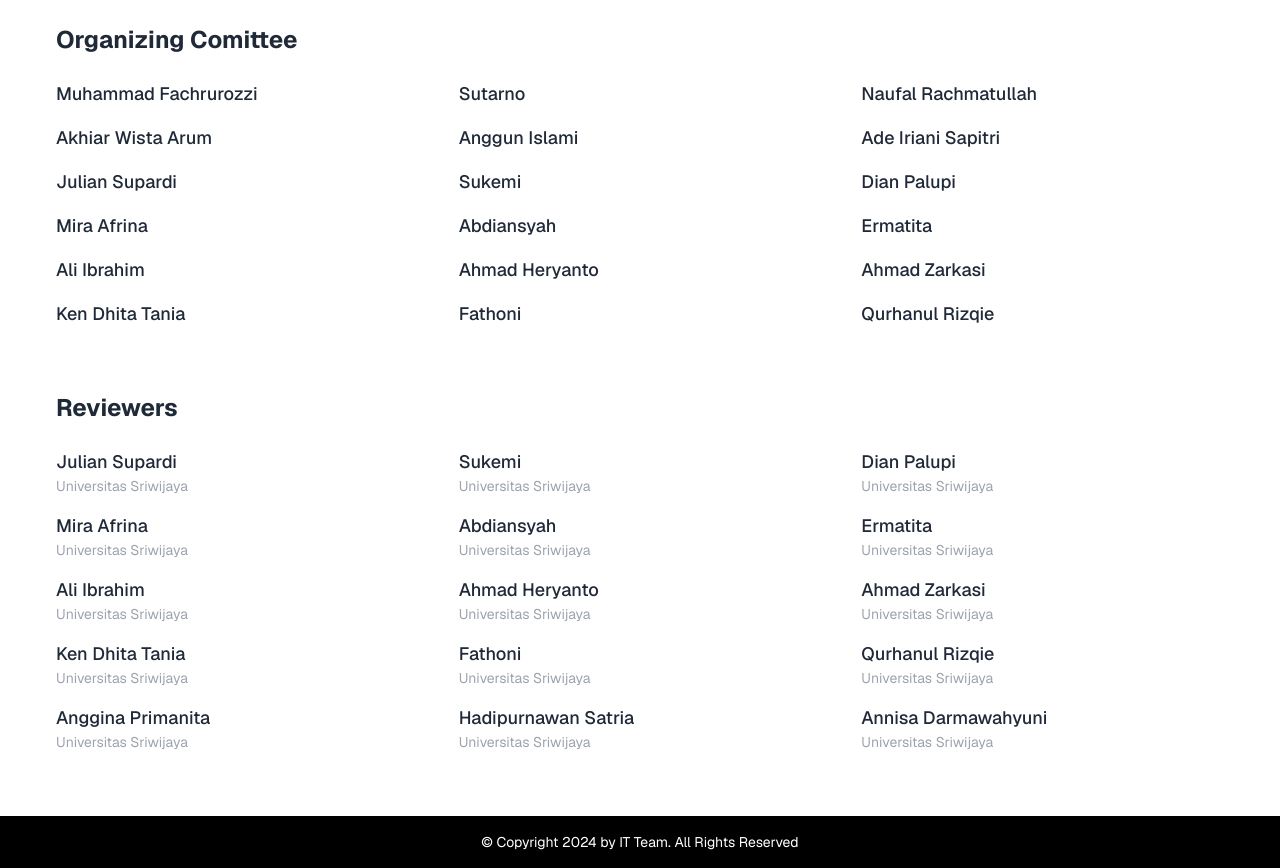
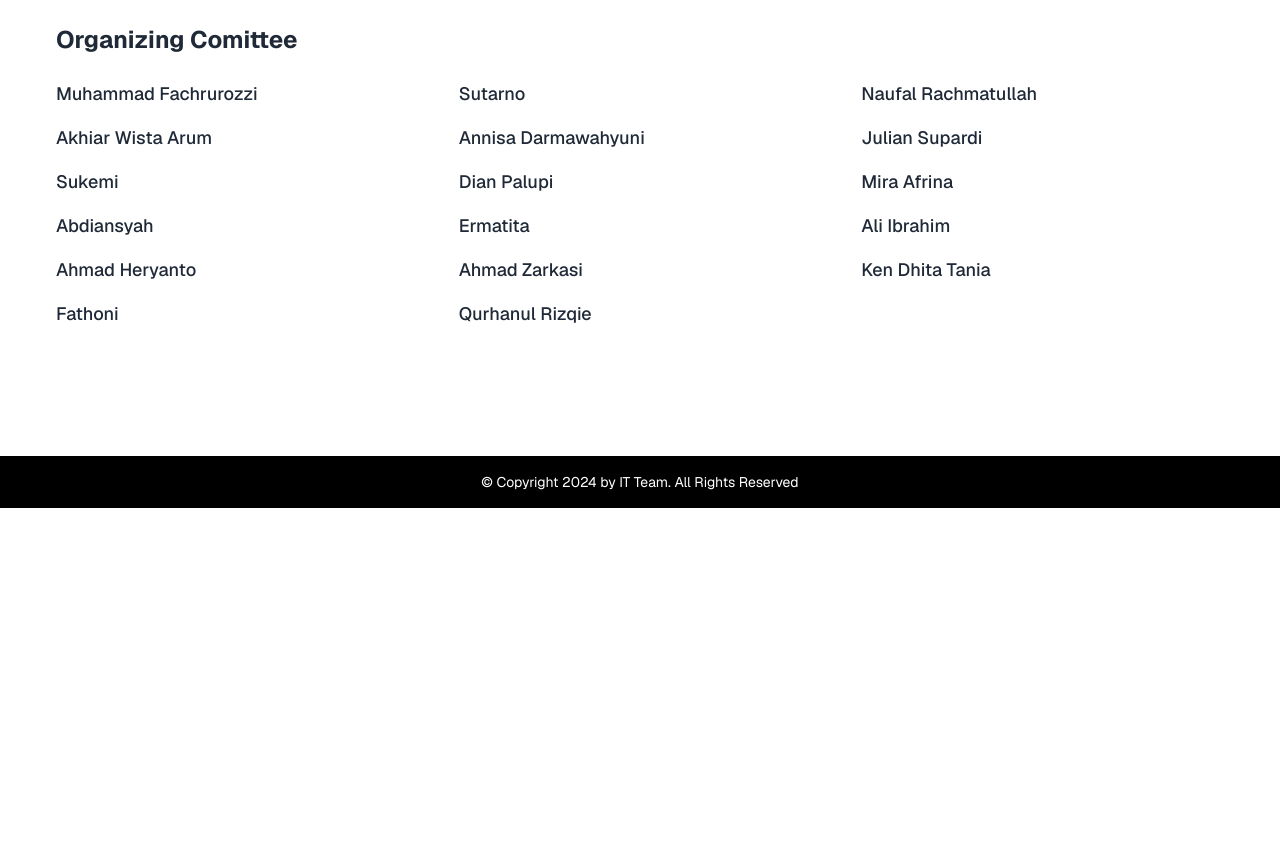
Before and after one commit to ISySRGg/Icaitech, a Next.js app: page /committee in a window 1280 px wide. Shown: the part 1600-2468 px from the top of the page. After the commit the page ends 2108 px from the top, so only its background shows below. Built offline with nearby package versions, Linux system fonts and the light colour scheme.

Commit message:
newupdate

```diff
--- a/contents/committee.ts
+++ b/contents/committee.ts
@@ -146,11 +146,11 @@
     name: "Akhiar Wista Arum",
   },
   {
-    name: "Anggun Islami",
+    name: "Annisa Darmawahyuni",
   },
-  {
-    name: "Ade Iriani Sapitri",
-  },
+  // {
+  //   name: "Ade Iriani Sapitri",
+  // },
   {
     name: "Julian Supardi",
   },
@@ -190,64 +190,64 @@
 ]
 
 export const reviewers: Committee[] = [
-  {
-    name: "Julian Supardi",
-    affiliation: "Universitas Sriwijaya",
-  },
-  {
-    name: "Sukemi",
-    affiliation: "Universitas Sriwijaya",
-  },
-  {
-    name: "Dian Palupi",
-    affiliation: "Universitas Sriwijaya",
-  },
-  {
-    name: "Mira Afrina",
-    affiliation: "Universitas Sriwijaya",
-  },
-  {
-    name: "Abdiansyah",
-    affiliation: "Universitas Sriwijaya",
-  },
-  {
-    name: "Ermatita",
-    affiliation: "Universitas Sriwijaya",
-  },
-  {
-    name: "Ali Ibrahim",
-    affiliation: "Universitas Sriwijaya",
-  },
-  {
-    name: "Ahmad Heryanto",
-    affiliation: "Universitas Sriwijaya",
-  },
-  {
-    name: "Ahmad Zarkasi",
-    affiliation: "Universitas Sriwijaya",
-  },
-  {
-    name: "Ken Dhita Tania",
-    affiliation: "Universitas Sriwijaya",
-  },
-  {
-    name: "Fathoni",
-    affiliation: "Universitas Sriwijaya",
-  },
-  {
-    name: "Qurhanul Rizqie",
-    affiliation: "Universitas Sriwijaya",
-  },
-  {
-    name: "Anggina Primanita",
-    affiliation: "Universitas Sriwijaya",
-  },
-  {
-    name: "Hadipurnawan Satria",
-    affiliation: "Universitas Sriwijaya",
-  },
-  {
-    name: "Annisa Darmawahyuni",
-    affiliation: "Universitas Sriwijaya",
-  },
+  // {
+  //   name: "Julian Supardi",
+  //   affiliation: "Universitas Sriwijaya",
+  // },
+  // {
+  //   name: "Sukemi",
+  //   affiliation: "Universitas Sriwijaya",
+  // },
+  // {
+  //   name: "Dian Palupi",
+  //   affiliation: "Universitas Sriwijaya",
+  // },
+  // {
+  //   name: "Mira Afrina",
+  //   affiliation: "Universitas Sriwijaya",
+  // },
+  // {
+  //   name: "Abdiansyah",
+  //   affiliation: "Universitas Sriwijaya",
+  // },
+  // {
+  //   name: "Ermatita",
+  //   affiliation: "Universitas Sriwijaya",
+  // },
+  // {
+  //   name: "Ali Ibrahim",
+  //   affiliation: "Universitas Sriwijaya",
+  // },
+  // {
+  //   name: "Ahmad Heryanto",
+  //   affiliation: "Universitas Sriwijaya",
+  // },
+  // {
+  //   name: "Ahmad Zarkasi",
+  //   affiliation: "Universitas Sriwijaya",
+  // },
+  // {
+  //   name: "Ken Dhita Tania",
+  //   affiliation: "Universitas Sriwijaya",
+  // },
+  // {
+  //   name: "Fathoni",
+  //   affiliation: "Universitas Sriwijaya",
+  // },
+  // {
+  //   name: "Qurhanul Rizqie",
+  //   affiliation: "Universitas Sriwijaya",
+  // },
+  // {
+  //   name: "Anggina Primanita",
+  //   affiliation: "Universitas Sriwijaya",
+  // },
+  // {
+  //   name: "Hadipurnawan Satria",
+  //   affiliation: "Universitas Sriwijaya",
+  // },
+  // {
+  //   name: "Annisa Darmawahyuni",
+  //   affiliation: "Universitas Sriwijaya",
+  // },
 ]
--- a/src/app/(contents)/committee/page.tsx
+++ b/src/app/(contents)/committee/page.tsx
@@ -64,7 +64,7 @@
         </ul>
       </section>
       <section className="container mt-8 md:mt-16">
-        <h2 className="text-xl font-bold md:text-2xl">Reviewers</h2>
+        <h2 className="text-xl font-bold md:text-2xl"></h2>
         <ul className="mt-2 grid grid-cols-2 gap-x-4 gap-y-4 md:mt-6 md:grid-cols-3 md:gap-x-10">
           {reviewers.map((member, i) => (
             <li key={i}>
--- a/src/config/site.ts
+++ b/src/config/site.ts
@@ -34,5 +34,5 @@
     { label: "Committee", href: "/committee" },
     { label: "Contact", href: "/contact" },
   ],
-  submitlink:"https://edas.info/N32981"
+  submitlink:"https://edas.info/N32981"//ini untuk button submit
 }
```
